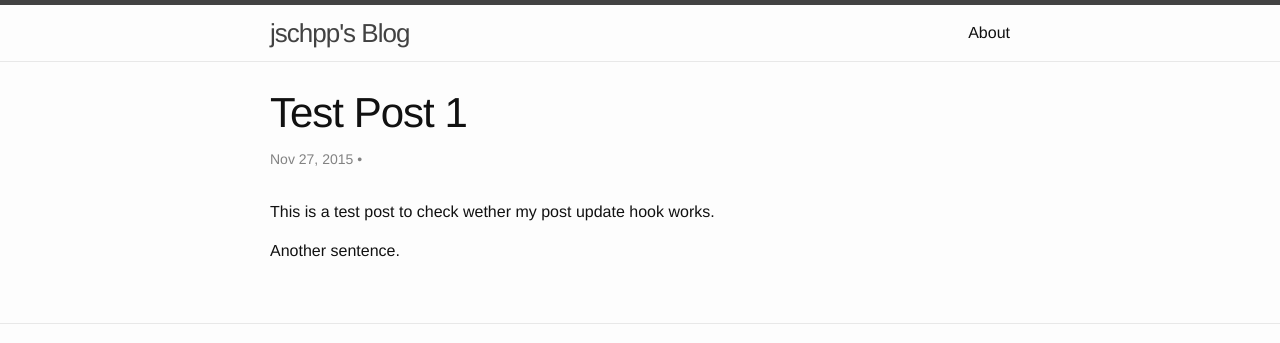
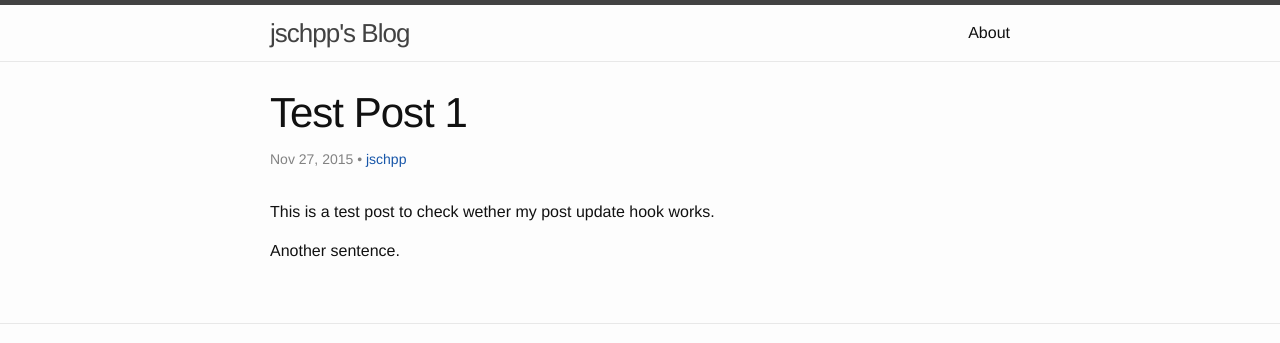
Before and after one commit to jschpp/jschpp.github.io, a Jekyll site: the page built from _posts/2015-11-27-test-post-1.markdown, in a window 1280 px wide. Shown: the top 343 px of the page. Built offline with Jekyll 4.4.1, drawn with Linux system fonts in a browser that asks for light colours.

Commit message:
Testing...

```diff
--- a/_layouts/post.html
+++ b/_layouts/post.html
@@ -11,9 +11,9 @@ layout: default
 		{{ page.date | date: "%b %-d, %Y" }}
 	</time>{% if page.author %} •
 	<span itemprop="author" itemscope itemtype="http://schema.org/Person">
-		<a rel="author"href="{{ author.twitter }}" title="{{ author.name }}">
+		<a rel="author" href="{{ author.twitter }}" title="{{ author.name }}">
 			<span itemprop="name">
-				{{ author.name }}
+				{{ page.author }}
 			</span>
 		</a>
 	</span>{% endif %}
```
